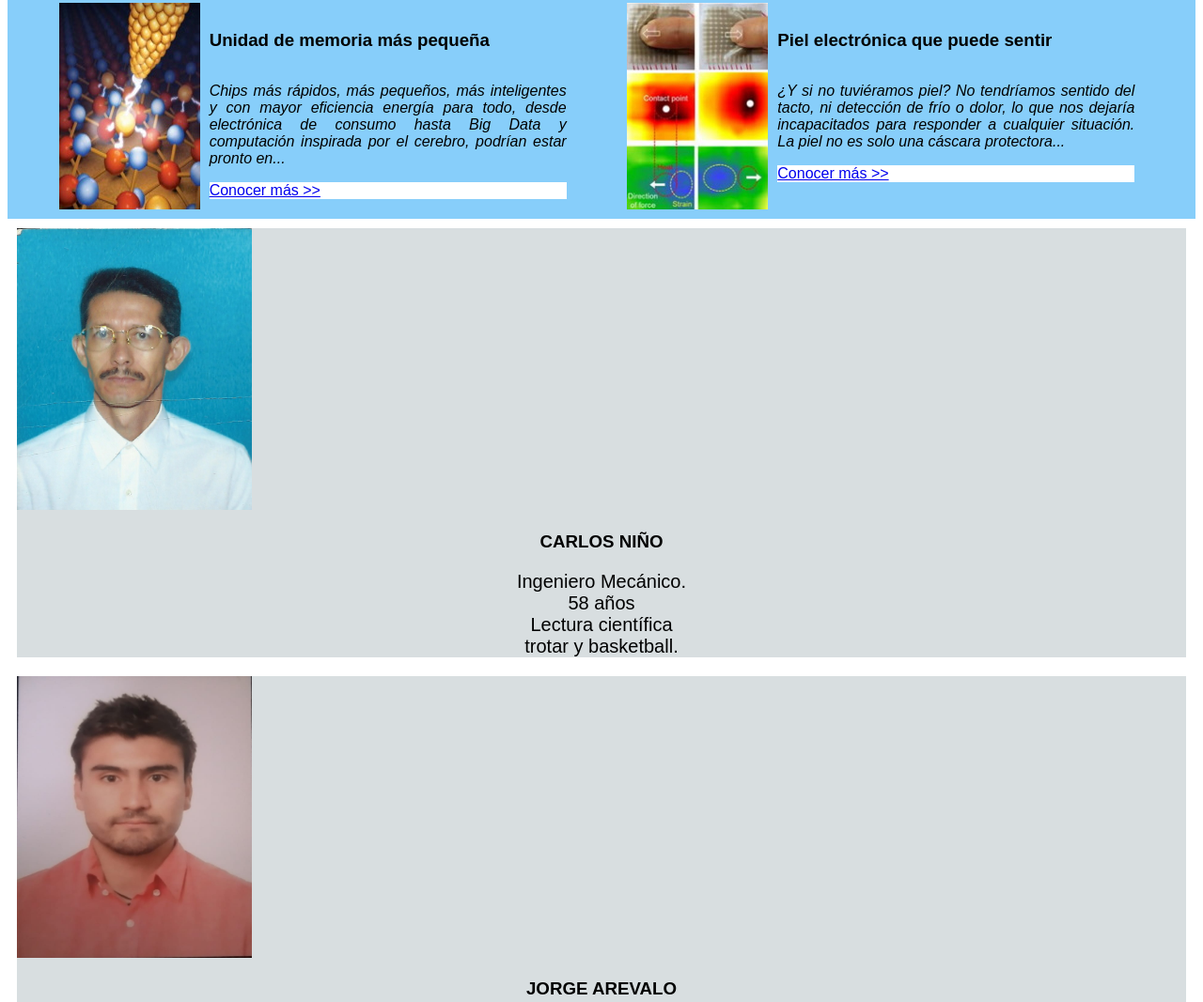
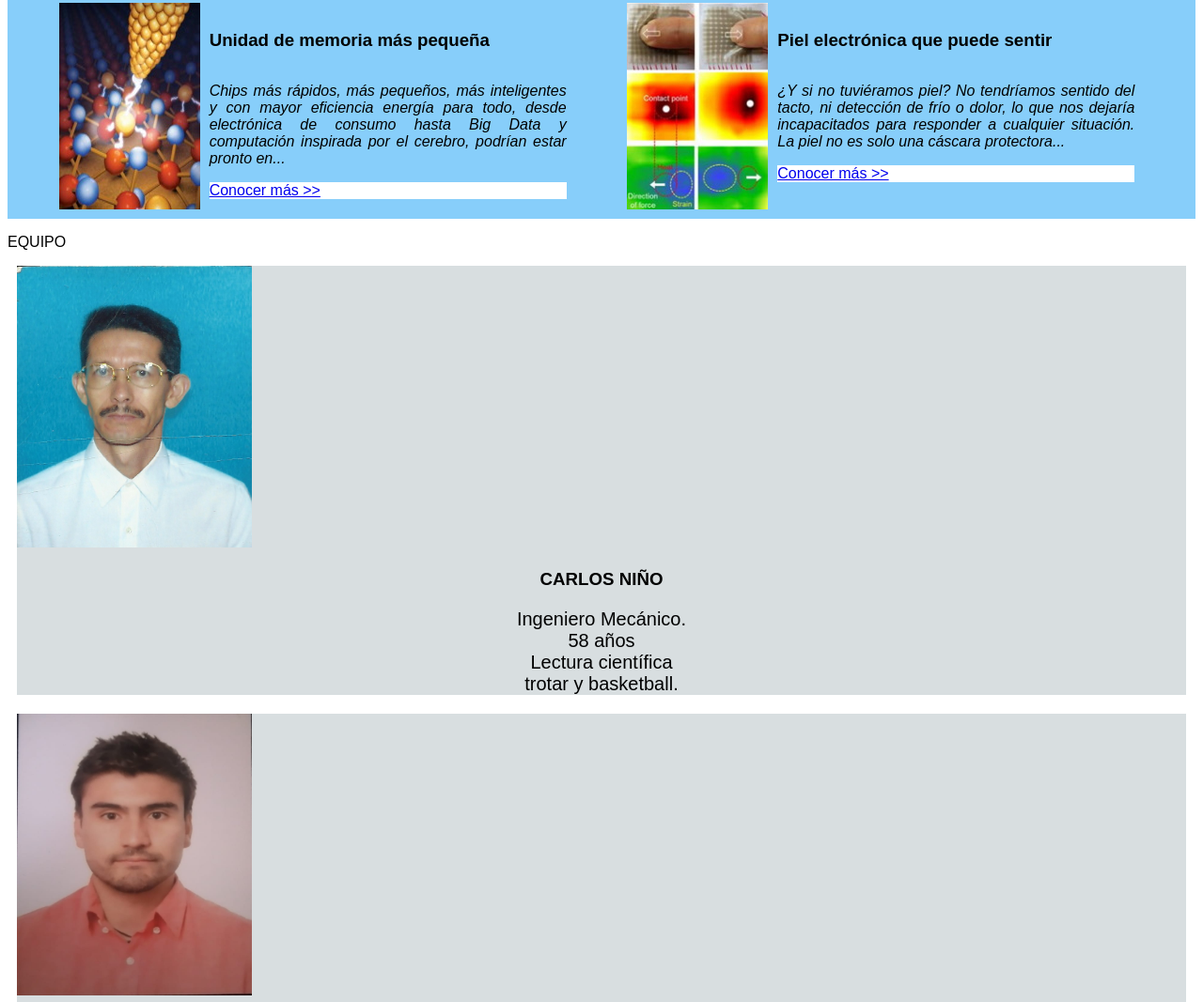
Before and after one commit to thedarkmidget94/Semana-1-7, a plain HTML site: page index.html in a window 1280 px wide. Shown: the part 1187-2254 px from the top of the page at 94% size. Drawn offline with Linux system fonts and the light colour scheme.

Commit message:
Update index.html

```diff
--- a/index.html
+++ b/index.html
@@ -113,6 +113,11 @@
         </section>
 
         <section id = "team" class="miembros">
+            <div class="titulo-equipo">
+                <p class="p-equipo">
+                    EQUIPO
+                </p>
+            </div>
             <div class= "miembros__individuo">
             <img src="carlos.jpeg" alt="imagen team" width="250" height="300">
             <h3 style="text-align: center;" class="miembros__individuo--nombre">CARLOS NIÑO</h2>
@@ -152,7 +157,7 @@
     <main>
 
     <footer class="footer">
-        <p class="section-text">Footer Section</p>
+        <p class="section-text">FOOTER</p>
         <div class="col-2">
             <div class="footer-content">
                 <h1>
```
